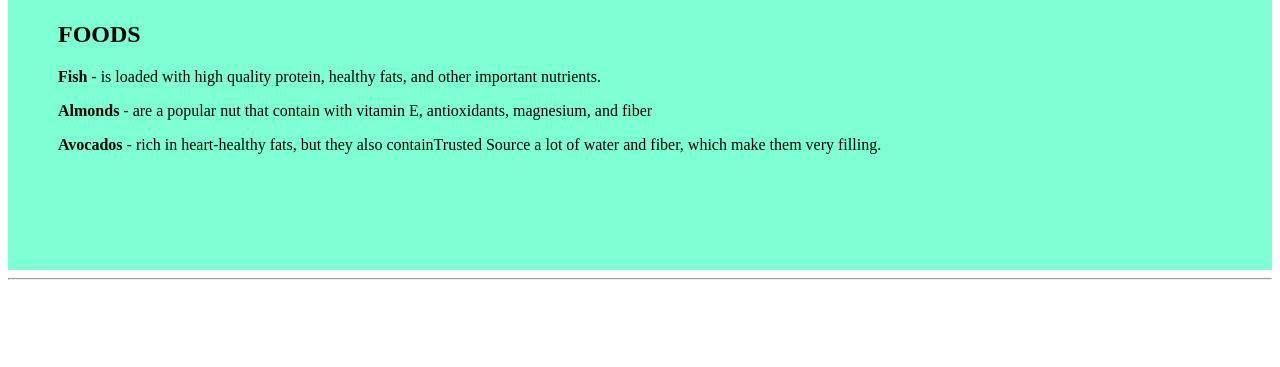
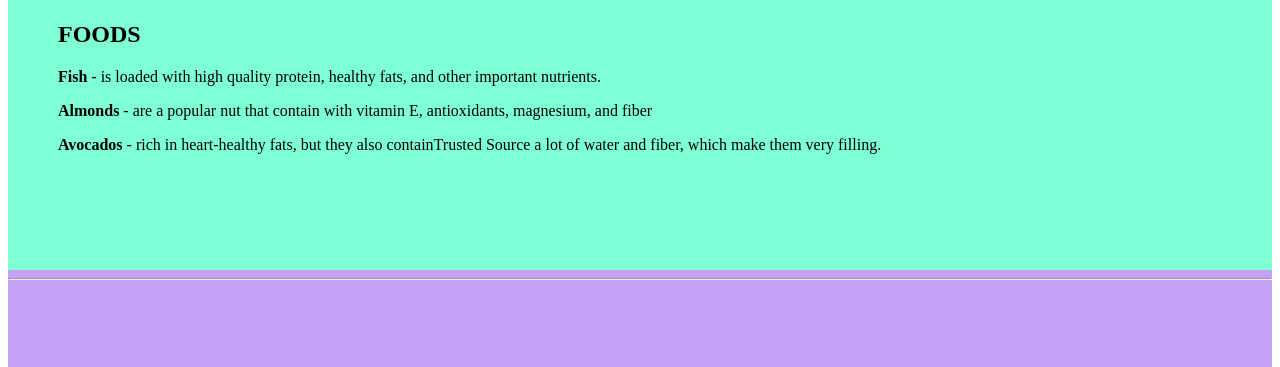
Before and after one commit to danicamordedo1/Chuchay, a plain HTML site: page index.html in a window 1280 px wide. Shown: the part 433-800 px from the top of the page. Drawn offline with Linux system fonts and the light colour scheme.

Commit message:
Update styles.css

```diff
--- a/styles.css
+++ b/styles.css
@@ -24,3 +24,8 @@ header{
 footer{
     background-color: bisque;
 }
+main{
+    background-color: rgb(198, 161, 247);
+    background-repeat: no-repeat;
+
+}
```
